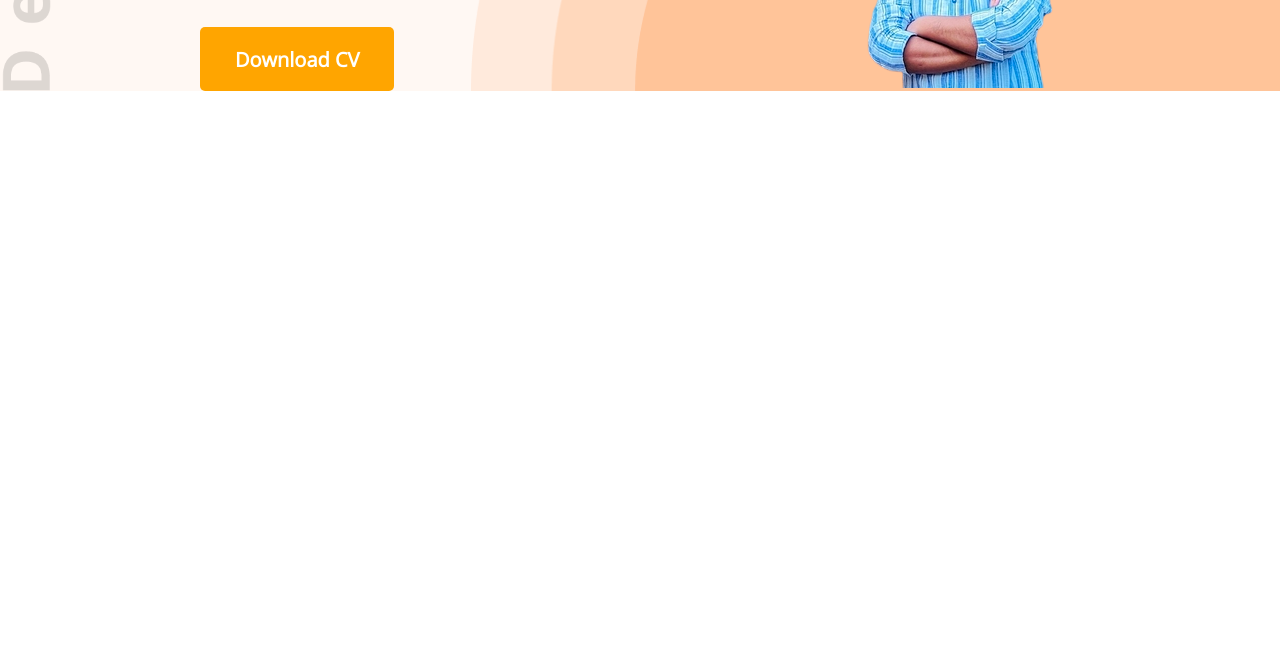
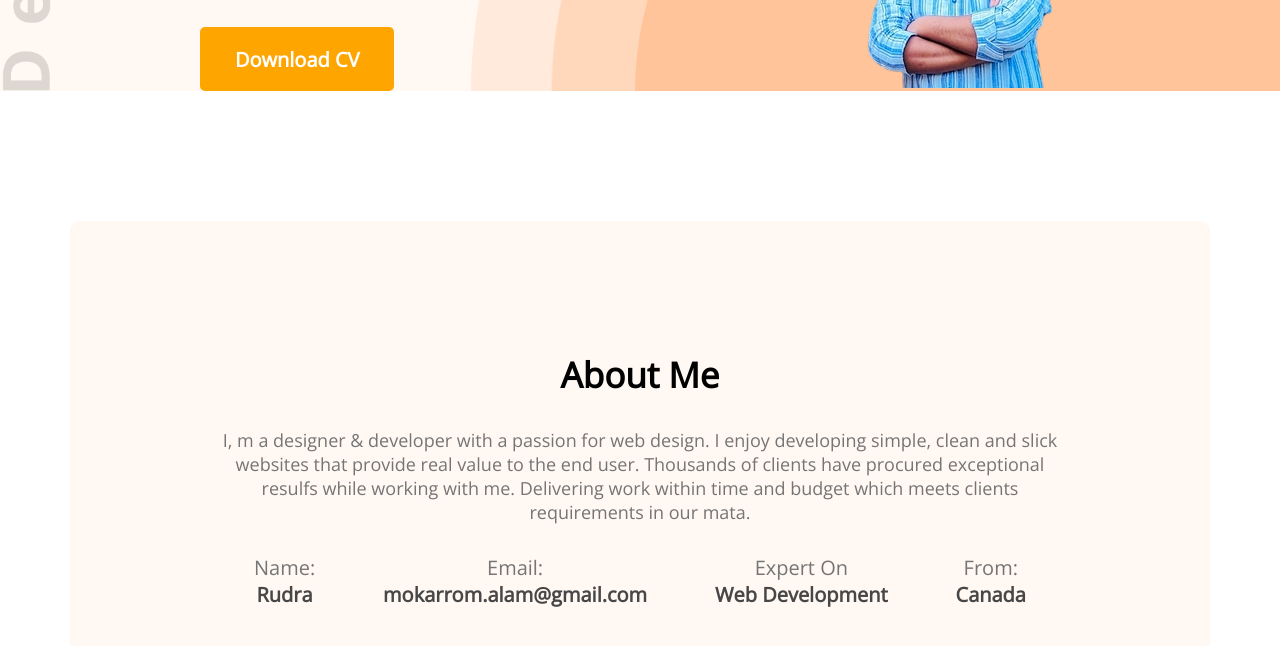
Before and after one commit to Rudra42/dev-portfolio, a plain HTML site: page index.html in a window 1280 px wide. Shown: the part 412-1058 px from the top of the page. Before the commit the page ends 800 px from the top, so only its background shows below. Drawn offline with nearby package versions, Linux system fonts and the light colour scheme.

Commit message:
added about section

```diff
--- a/index.html
+++ b/index.html
@@ -31,7 +31,26 @@
     </header>
     <main>
         <section class="about">
-
+            <h3 class="section-title">About Me</h3>
+            <p class="section-description">I, m a designer & developer with a passion for web design. I enjoy developing simple, clean and slick websites that provide real value to the end user. Thousands of clients have procured exceptional resulfs while working with me. Delivering work within time and budget which meets clients requirements in our mata.</p>
+            <div class="about-info-container">
+                <div class="about-info">
+                    <p class="info-title">Name:</p>
+                    <p class="info-description">Rudra</p>
+                </div>
+                <div class="about-info">
+                    <p class="info-title">Email:</p>
+                    <p class="info-description">mokarrom.alam@gmail.com</p>
+                </div>
+                <div class="about-info">
+                    <p class="info-title">Expert On</p>
+                    <p class="info-description">Web Development</p>
+                </div>
+                <div class="about-info">
+                    <p class="info-title">From:</p>
+                    <p class="info-description">Canada</p>
+                </div>
+            </div>
         </section>
     </main>
     <footer>
--- a/styles/style.css
+++ b/styles/style.css
@@ -68,3 +68,44 @@ nav li{
 .img-control{
     margin-top: 70px;
 }
+/* main section */
+main{
+    max-width: 1140px;
+    margin: 0 auto;
+}
+/* about styles */
+
+.about{
+    margin-top: 130px;
+    background-color: #FFF8F3;
+    border-radius: 10px;
+    padding: 130px 150px;
+    text-align: center;
+}
+
+.section-title{
+    margin-bottom: 30px;
+    font-size: 35px;
+    font-weight: 700;
+}
+.section-description{
+    text-align: center;
+    color: #757575;
+    font-size: 18px;
+    margin-bottom: 30px;
+}
+
+.about-info-container{
+    display: flex;
+    justify-content: space-around;
+}
+
+.about .info-title{
+    font-size: 20px;
+    color: #757575;
+}
+.info-description{
+    font-size: 20px;
+    color: #474747;
+    font-weight: 700;
+}
```
